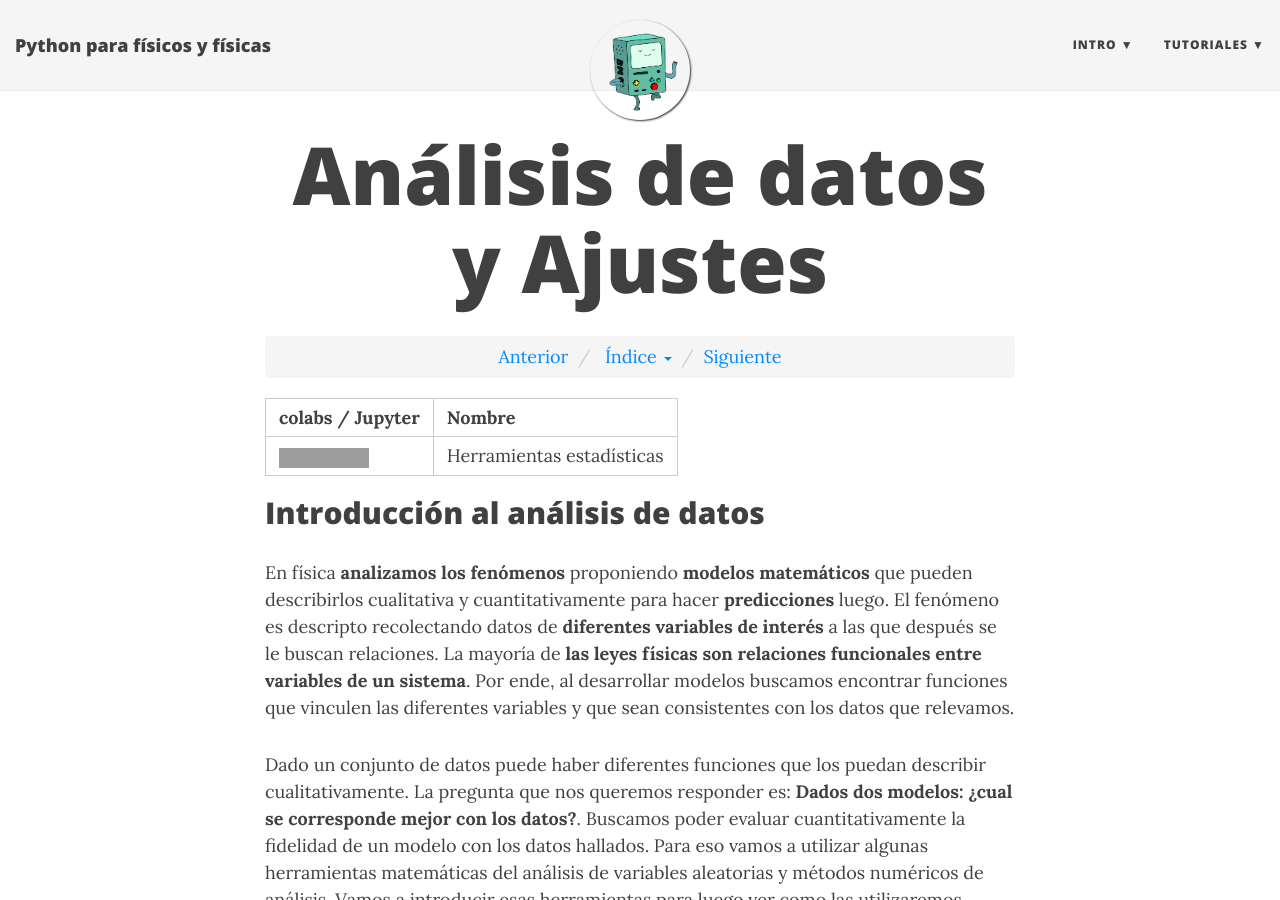
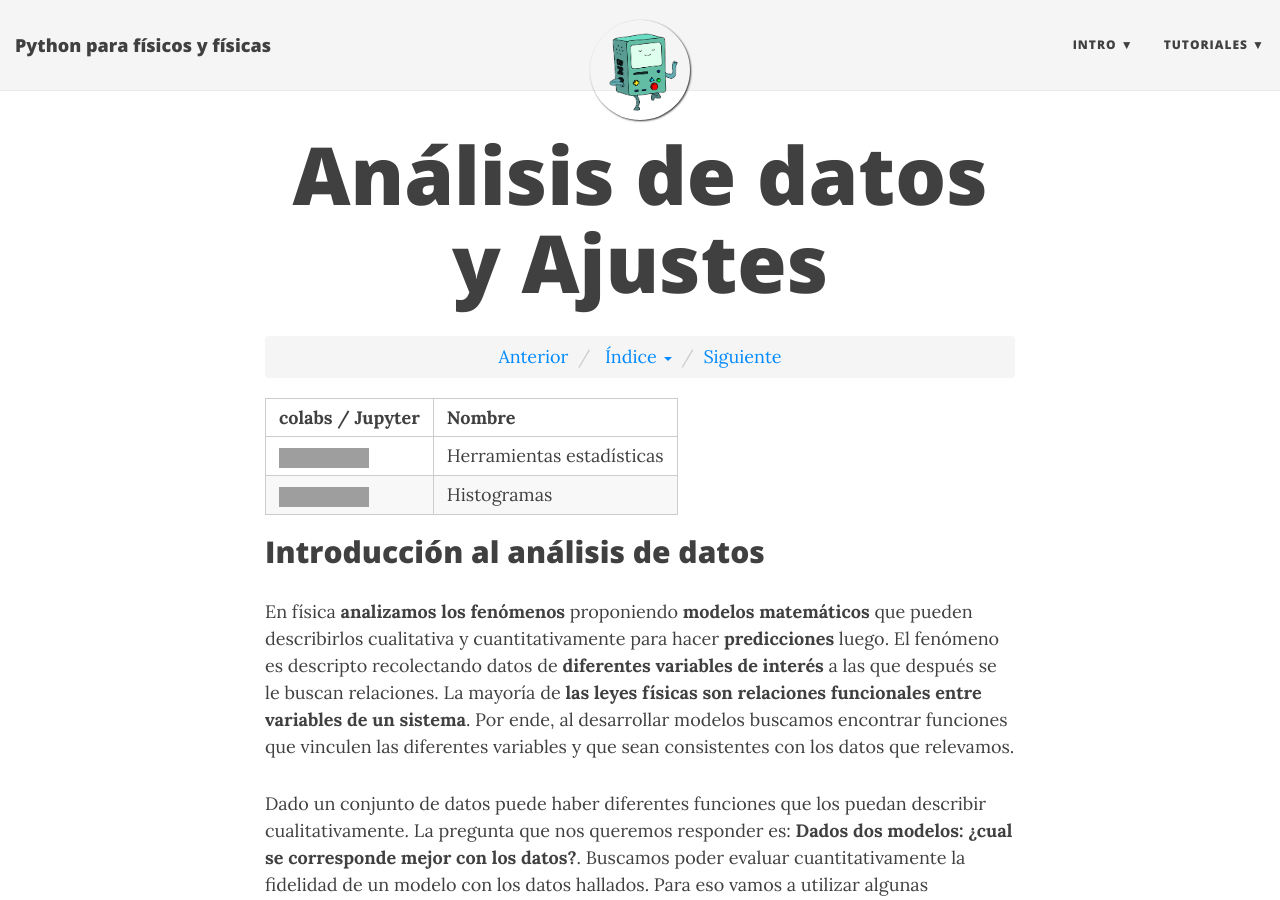
Before and after one commit to marceluda/python-para-fisicos, a Jekyll site: the page built from tuto/labo2/02_intro_analisis.md, in a window 1280 px wide and 900 px high. Built offline with Jekyll 4.4.1, drawn with Linux system fonts in a browser that asks for light colours; nearby versions of some CDN libraries; formulas are drawn with MathJax 3; grey boxes are pictures that could not be loaded.

Commit message:
Add link to Histogramas colab in analysis intro

```diff
--- a/tuto/labo2/02_intro_analisis.md
+++ b/tuto/labo2/02_intro_analisis.md
@@ -13,6 +13,8 @@
 | colabs / Jupyter | Nombre |
 |---|---|
 |[![Open In Colab](https://colab.research.google.com/assets/colab-badge.svg)](https://colab.research.google.com/github/marceluda/python-para-fisicos/blob/master/colabs/Herramientas_estadísticas.ipynb)  | Herramientas estadísticas |
+|[![Open In Colab](https://colab.research.google.com/assets/colab-badge.svg)](https://colab.research.google.com/github/marceluda/python-para-fisicos/blob/master/colabs/Histogramas.ipynb)  | Histogramas |
+
 
 
 ## Introducción al análisis de datos
```
